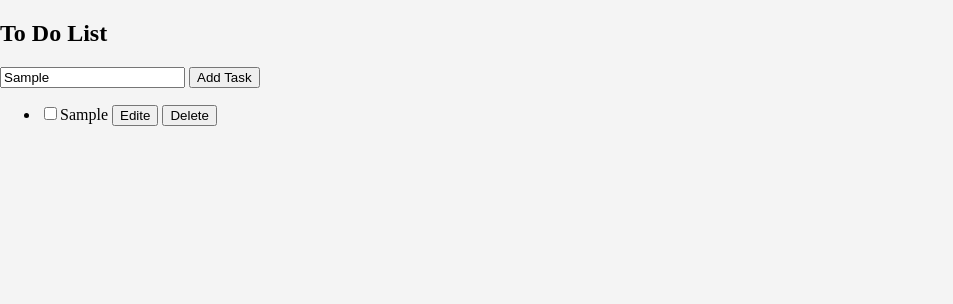
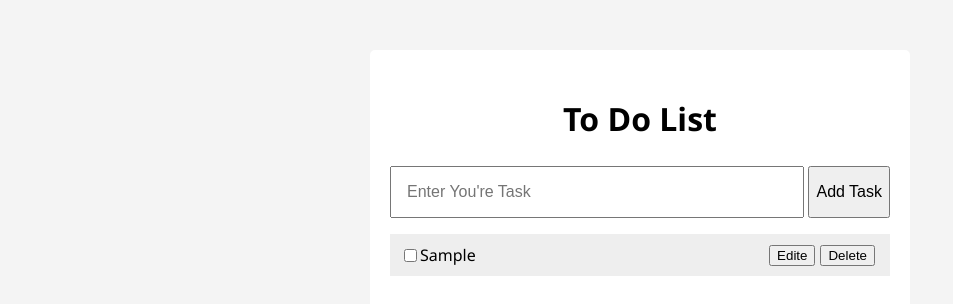
Before and after one commit to Dev-AyubAbdi/Todo-List-App, a plain HTML site: page index.html in a window 1280 px wide. Both pictures are taken after typing "Sample" into the empty fields and a click on the button "Add Task". Shown: the whole page, without its empty margins (0-953 px from the left). Drawn offline with Linux system fonts and the light colour scheme.

Commit message:
added cs file

```diff
--- a/index.html
+++ b/index.html
@@ -8,8 +8,8 @@
 </head>
 <body>
     <div class="container">
+        <h2>To Do List</h2>
         <form id="todo-Form">
-            <h2>To Do List</h2>
             <input type="text" id="Todo-Input" placeholder="Enter You're Task" required>
             <button type="submit">Add Task</button>
         </form>
--- a/main.js
+++ b/main.js
@@ -18,6 +18,8 @@ function addTaks(event) {
         }
 
         addToDom(task)
+        TodoInput.value = ""
+        addTolocalStorage(task)
     }
 }
 
@@ -27,11 +29,19 @@ function addToDom(task) {
     li.dataset.id = task.id
 
     li.innerHTML =
-         `   <input type="checkbox" class="checkbox>
-                <span class"task">${task.text}</span>
-                <button class"Edite-Btn">Edite</button>
+         `   <input type="checkbox" class="checkbox">
+                <span class="task">${task.text}</span>
+                <button class="Edite-Btn">Edite</button>
                 <button class="Delete-Btn">Delete</button>
             `
 
       todoList.appendChild(li)
+
+
 }
+
+function addTolocalStorage(task) {
+
+
+    localStorage.setItem('tasks', JSON.stringify(task))
+}
--- a/style.css
+++ b/style.css
@@ -2,4 +2,54 @@ body {
     margin: 0;
     padding: 0;
     background-color: #f4f4f4;
+    font-family: 'Segoe UI', Tahoma, Geneva, Verdana, sans-serif;
 }
+
+.container {
+    background-color: #fff;
+    max-width: 500px;
+    margin: 50px auto;
+    padding: 20px;
+    border-radius: 5px;
+}
+
+.container h2 {
+    text-align: center;
+    font-size: 2rem;
+}
+
+#todo-Form {
+    display: flex;
+}
+
+#todo-Form input {
+    flex: 1;
+    padding: 15px;
+    margin-right: 4px;
+    font-size: 16px;
+}
+#todo-Form button {
+    font-size: 16px;
+}
+
+.Todo-Lists {
+    list-style: none;
+    padding: 0;
+}
+.todo-Items
+{
+    display: flex;
+    align-content: center;
+    background-color: #eee;
+    padding: 10px;
+    align-items: center;
+    margin-bottom: 5px;
+}
+
+.todo-Items .task {
+    flex: 1;
+}
+
+.todo-Items button {
+    margin-right: 5px;
+}
```
